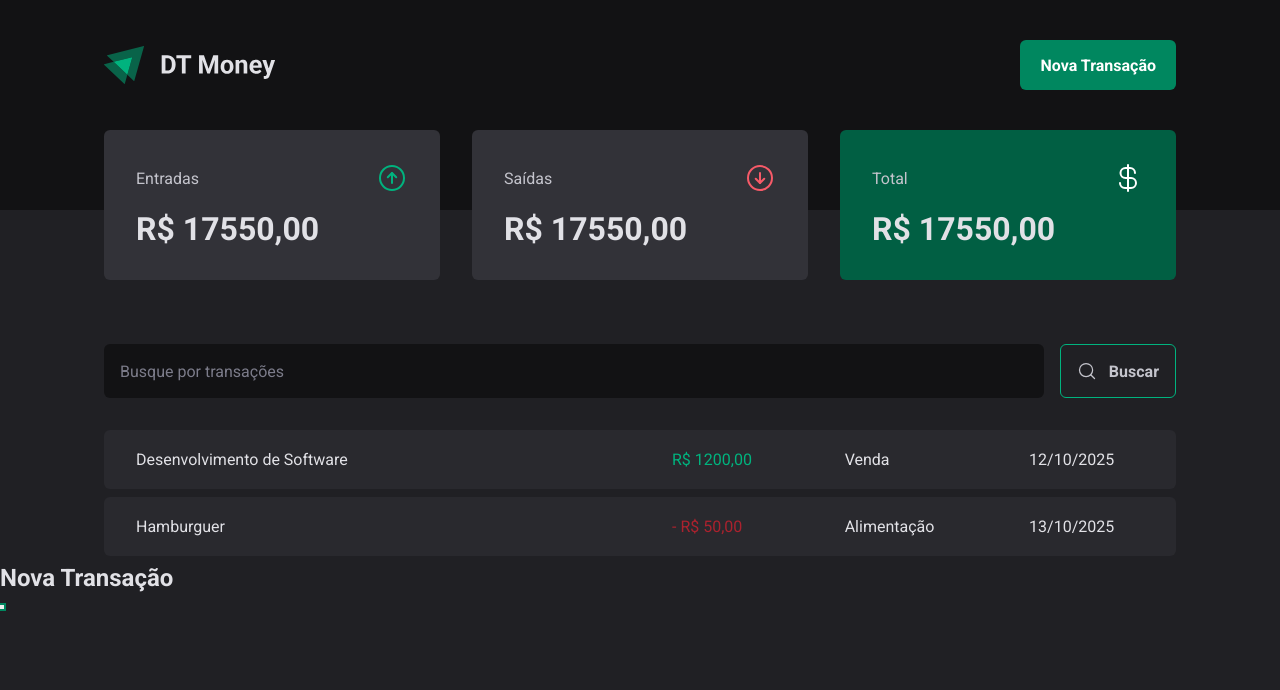
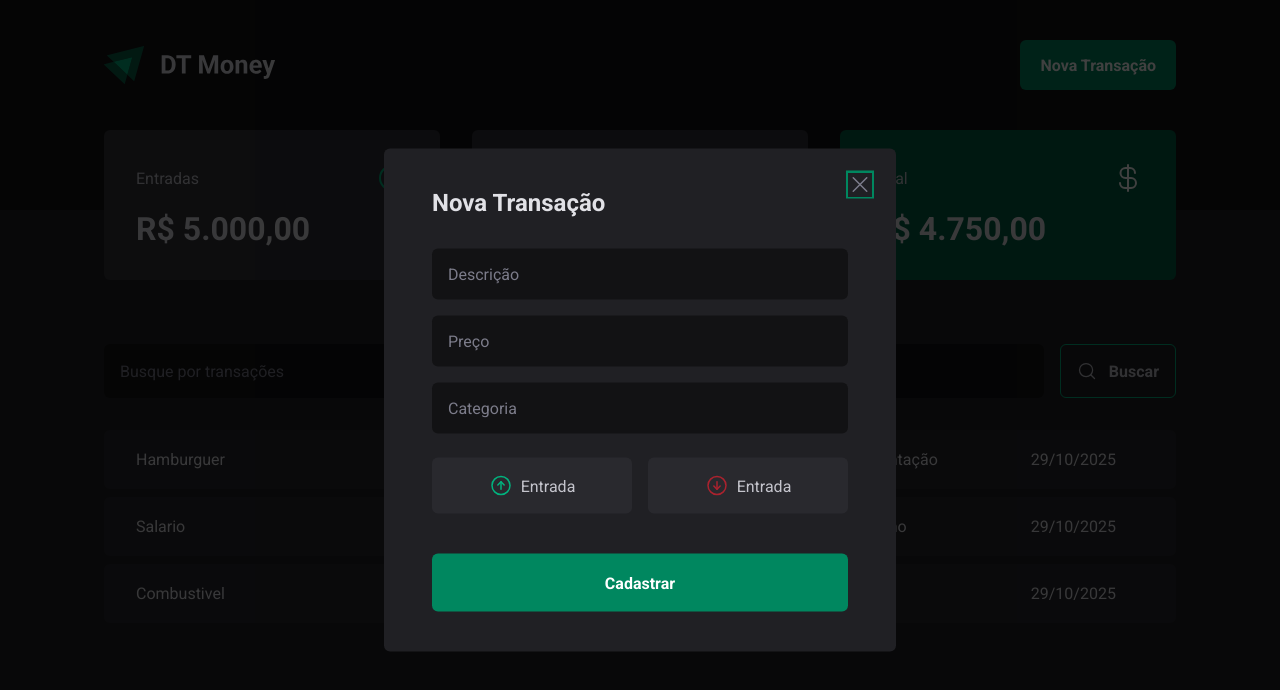
Before and after one commit to DevCarlos779/dt-money, a React (Vite) app: page / in a window 1280 px wide. Both pictures are taken after a click on the button "Nova Transação". Shown: the top 690 px of the page. Built offline with nearby package versions, Linux system fonts and the light colour scheme; data requests are answered from the project's data file.

Commit message:
Adicionando o json-server e fazendo get

```diff
--- a/package.json
+++ b/package.json
@@ -5,12 +5,17 @@
   "type": "module",
   "scripts": {
     "dev": "vite",
+    "server": "json-server server.json -p 3000 -w",
     "build": "tsc -b && vite build",
     "lint": "eslint .",
     "preview": "vite preview"
   },
   "dependencies": {
+    "-": "^0.0.1",
     "@radix-ui/react-dialog": "^1.1.15",
+    "@radix-ui/react-radio-group": "^1.3.8",
+    "D": "^1.0.0",
+    "json-server": "^1.0.0-beta.3",
     "phosphor-react": "^1.4.1",
     "react": "^19.1.1",
     "react-dom": "^19.1.1",
--- /dev/null
+++ b/server.json
@@ -0,0 +1,28 @@
+{
+    "transactions": [
+        {
+            "id": 1,
+            "description": "Hamburguer",
+            "category": "Alimentação",
+            "type": "outcome",
+            "price": 50,
+            "createdAt": "2025-10-29T10:00:00.664Z"
+        },
+        {
+            "id": 2,
+            "description": "Salario",
+            "category": "trabalho",
+            "type": "income",
+            "price": 5000,
+            "createdAt": "2025-10-29T10:00:00.664Z"
+        },
+        {
+            "id": 3,
+            "description": "Combustivel",
+            "category": "Carro",
+            "type": "outcome",
+            "price": 200,
+            "createdAt": "2025-10-29T05:30:00.664Z"
+        }
+    ]
+}
--- a/src/App.tsx
+++ b/src/App.tsx
@@ -2,6 +2,7 @@
 import { defaultTheme } from "./styles/themes/default"
 import { GlobalStyles } from "./styles/global"
 import { Transactions } from "./pages/Transactions"
+import { TransactionsProvider } from "./contexts/TransactionsContext"
 
 
 export function App() {
@@ -9,7 +10,9 @@
 
   return (
     <ThemeProvider theme={defaultTheme}>
-      <Transactions />
+      <TransactionsProvider>
+        <Transactions />
+      </TransactionsProvider>
       <GlobalStyles />
     </ThemeProvider>
 
--- a/src/components/Header/index.tsx
+++ b/src/components/Header/index.tsx
@@ -2,6 +2,7 @@
 import * as Dialog from "@radix-ui/react-dialog";
 
 import logoImg from "../../assets/logo.svg"
+import { NewTransactionModal } from "../NewTransactionModal";
 
 export function Header() {
     return(
@@ -14,16 +15,8 @@
                         <NewTransactionButton>Nova Transação</NewTransactionButton>
                     </Dialog.Trigger>
 
+                    <NewTransactionModal />
 
-                    <Dialog.Portal>
-                        <Dialog.Overlay />
-
-                        <Dialog.Content>
-                            <Dialog.Title>Nova Transação</Dialog.Title>
-
-                            <Dialog.Close />
-                        </Dialog.Content>
-                    </Dialog.Portal>
                 </Dialog.Root>
 
             </HeaderContent>
--- /dev/null
+++ b/src/components/NewTransactionModal/index.tsx
@@ -0,0 +1,41 @@
+import * as Dialog from "@radix-ui/react-dialog";
+import { CloseButton, Content, Overlay, TransactionTypeButton, TransactionTypeContainer } from "./styles";
+import { ArrowCircleDown, ArrowCircleUp, X } from "phosphor-react";
+
+export function NewTransactionModal() {
+  return (
+    <Dialog.Portal>
+      <Overlay />
+
+      <Content>
+
+        <CloseButton>
+            <X size={24} />
+        </CloseButton>
+
+        <Dialog.Title>Nova Transação</Dialog.Title>
+
+        <form action="">
+            <input type="text" placeholder="Descrição" />
+            <input type="number" placeholder="Preço" />
+            <input type="text" placeholder="Categoria" />
+
+        <TransactionTypeContainer>
+            <TransactionTypeButton variant="income" value="income">
+                <ArrowCircleUp size={24} />
+                Entrada
+            </TransactionTypeButton>
+
+            <TransactionTypeButton variant="outcome" value="outcome">
+                <ArrowCircleDown size={24} />
+                Entrada
+            </TransactionTypeButton>
+        </TransactionTypeContainer>
+
+            <button type="submit">Cadastrar</button>
+        </form>
+
+      </Content>
+    </Dialog.Portal>
+  );
+}
--- /dev/null
+++ b/src/components/NewTransactionModal/styles.ts
@@ -0,0 +1,119 @@
+import * as Dialog from "@radix-ui/react-dialog";
+import * as RadioGroup from "@radix-ui/react-radio-group";
+import styled from "styled-components";
+
+export const Overlay = styled(Dialog.Overlay)`
+    position: fixed;
+    width: 100vw;
+    height: 100vh;
+    inset: 0;
+    background: rgba(0, 0, 0, 0.75);
+`;
+
+export const Content = styled(Dialog.Content)`
+    min-width: 32rem;
+    padding: 2.5rem 3rem;
+    border-radius: 6px;
+    background-color: ${props => props.theme["gray-800"]};
+
+    position: fixed;
+    top: 50%;
+    left: 50%;
+    transform: translate(-50%, -50%);
+
+    form {
+        margin-top: 2rem;
+        display: flex;
+        flex-direction: column;
+        gap: 1rem;
+
+        input {
+            border: 0;
+            border-radius: 6px;
+            padding: 1rem;
+            background-color: ${props => props.theme["gray-900"]};
+            color: ${props => props.theme["gray-300"]};
+            &::placeholder {
+            color: ${props => props.theme["gray-500"]};
+            }
+
+        }
+
+        button[type="submit"] {
+            height: 58px;
+            padding: 0 1.25rem;
+            margin-top: 1.5rem;
+            font-weight: bold;
+            border: 0;
+            border-radius: 6px;
+            background-color: ${props => props.theme["green-500"]};
+            color: ${props => props.theme["white"]};
+            cursor: pointer;
+            transition: background-color 0.2s;
+
+            &:hover {
+                background-color: ${props => props.theme["green-700"]};
+            }
+        }
+
+
+    }
+
+
+`;
+
+export const CloseButton = styled(Dialog.Close)`
+    position: absolute;
+    top: 1.5rem;
+    right: 1.5rem;
+
+    background-color: transparent;
+    border: 0;
+    color: ${props => props.theme["gray-500"]};
+    cursor: pointer;
+    line-height: 0;
+`;
+
+export const TransactionTypeContainer = styled(RadioGroup.Root)`
+    display: grid;
+    grid-template-columns: repeat(2, 1fr);
+    gap: 1rem;
+    margin-top: 0.5rem;
+`;
+
+interface TransactionTypeButtonProps {
+    variant: 'income' | 'outcome'
+}
+
+export const TransactionTypeButton = styled(RadioGroup.Item)<TransactionTypeButtonProps>`
+     background-color: ${props => props.theme["gray-700"]};
+     border: 0;
+     border-radius: 6px;
+     padding: 1rem;
+     display: flex;
+     justify-content: center;
+     align-items: center;
+     gap: 0.5rem;
+     cursor: pointer;
+     color: ${props => props.theme["gray-300"]};
+
+     svg {
+        color: ${props => props.variant == "income" ? props.theme["green-300"] : props.theme["red-500"]}
+     }
+
+     &[data-state="unchecked"]:hover {
+        transition: background-color 0.2s;
+        background-color: ${props => props.theme["gray-600"]};
+     }
+
+     &[data-state="checked"] {
+        color: ${props => props.theme["white"]};
+        background-color: ${props => props.variant == "income" ? props.theme["green-500"] : props.theme["red-500"]};
+
+        svg {
+            color: ${props => props.theme["white"]};
+        }
+
+     }
+
+`;
--- a/src/components/Summary/index.tsx
+++ b/src/components/Summary/index.tsx
@@ -1,7 +1,13 @@
 import { ArrowCircleDown, ArrowCircleUp, CurrencyDollar } from "phosphor-react";
 import { SummaryCard, SummaryContainer } from "./styles";
+import { priceFormatter } from "../../utils/formatter";
+import { useSummary } from "../../hooks/summaryHook";
 
 export function Summary() {
+
+
+    const summary = useSummary();
+
     return (
         <SummaryContainer>
             <SummaryCard>
@@ -10,7 +16,7 @@
                     <ArrowCircleUp size={32} color="#00b37e" />
                 </header>
 
-                <strong>R$ 17550,00</strong>
+                <strong>{priceFormatter.format(summary.income)}</strong>
             </SummaryCard>
 
             <SummaryCard>
@@ -19,7 +25,7 @@
                     <ArrowCircleDown size={32} color="#f75a68" />
                 </header>
 
-                <strong>R$ 17550,00</strong>
+                <strong>{priceFormatter.format(summary.outcome)}</strong>
             </SummaryCard>
 
             <SummaryCard variant="green">
@@ -28,7 +34,7 @@
                     <CurrencyDollar size={32} color="#fff" />
                 </header>
 
-                <strong>R$ 17550,00</strong>
+                <strong>{priceFormatter.format(summary.total)}</strong>
             </SummaryCard>
         </SummaryContainer>
     )
--- /dev/null
+++ b/src/contexts/TransactionsContext.tsx
@@ -0,0 +1,43 @@
+import { createContext, useEffect, useState, type ReactNode } from "react";
+
+interface Transaction {
+    id: number;
+    description: string;
+    category: string,
+    type: "income" | "outcome";
+    price: number;
+    createdAt: string;
+}
+
+interface TransactionsContextProps {
+    transactions: Transaction[];
+}
+
+interface TransactionsProviderProps {
+    children: ReactNode;
+}
+
+export const TransactionsContext = createContext({} as TransactionsContextProps);
+
+export function TransactionsProvider({ children }: TransactionsProviderProps ) {
+
+    const [transactions, setTransactions] = useState<Transaction[]>([]);
+
+    async function carregaDadosIniciaisTransacoes() {
+        const response = await fetch("http://localhost:3000/transactions");
+        const data = await response.json();
+
+        setTransactions(data);
+    }
+
+    useEffect(() => {
+        carregaDadosIniciaisTransacoes();
+    }, [])
+
+
+    return(
+        <TransactionsContext.Provider value={{transactions}}>
+            {children}
+        </TransactionsContext.Provider>
+    )
+}
--- /dev/null
+++ b/src/hooks/summaryHook.tsx
@@ -0,0 +1,28 @@
+import { useContext } from "react";
+import { TransactionsContext } from "../contexts/TransactionsContext";
+
+export function useSummary() {
+
+    const { transactions } = useContext(TransactionsContext);
+
+    const summary = transactions.reduce(
+        (acc, transaction) => {
+            if(transaction.type == "income") {
+                acc.income += transaction.price;
+                acc.total += transaction.price;
+            } else {
+                acc.outcome += transaction.price;
+                acc.total -= transaction.price;
+            }
+
+            return acc;
+        },
+        {
+            income: 0,
+            outcome: 0,
+            total: 0
+        }
+    )
+
+    return summary;
+}
--- a/src/pages/Transactions/index.tsx
+++ b/src/pages/Transactions/index.tsx
@@ -1,9 +1,16 @@
+import { useContext } from "react";
 import { Header } from "../../components/Header";
 import { Summary } from "../../components/Summary";
 import { SearchForm } from "./components/SearchForm";
 import { PriceText, TransactionsContainer, TransactionsTable } from "./styles";
+import { TransactionsContext } from "../../contexts/TransactionsContext";
+import { dateFormatter, priceFormatter } from "../../utils/formatter";
 
 export function Transactions() {
+
+    const { transactions } = useContext(TransactionsContext);
+
+
     return (
         <div>
             <Header />
@@ -12,19 +19,20 @@
                 <SearchForm />
                 <TransactionsTable>
                     <tbody>
-                        <tr>
-                            <td width="50%">Desenvolvimento de Software</td>
-                            <td><PriceText variant="income">R$ 1200,00</PriceText></td>
-                            <td>Venda</td>
-                            <td>12/10/2025</td>
-                        </tr>
+                        {transactions.map(transaction => {
+                            return (
+                                <tr key={transaction.id}>
+                                    <td width="50%">{transaction.description}</td>
+                                    <td><PriceText variant={transaction.type}>
+                                        {transaction.type == "outcome" && '- '}
+                                        {priceFormatter.format(transaction.price)}
+                                    </PriceText></td>
+                                    <td>{transaction.category}</td>
+                                    <td>{dateFormatter.format(new Date(transaction.createdAt))}</td>
+                                </tr>
+                            )
+                        })}
 
-                        <tr>
-                            <td width="50%">Hamburguer</td>
-                            <td><PriceText variant="outcome">- R$ 50,00</PriceText></td>
-                            <td>Alimentação</td>
-                            <td>13/10/2025</td>
-                        </tr>
                     </tbody>
                 </TransactionsTable>
             </TransactionsContainer>
--- /dev/null
+++ b/src/utils/formatter.ts
@@ -0,0 +1,6 @@
+export const dateFormatter = new Intl.DateTimeFormat('pt-BR');
+
+export const priceFormatter = new Intl.NumberFormat('pt-BR', {
+    style: 'currency',
+    currency: 'BRL'
+});
```
Also changed, not shown: 1 other file (tests, documents, lock files or other folders).
